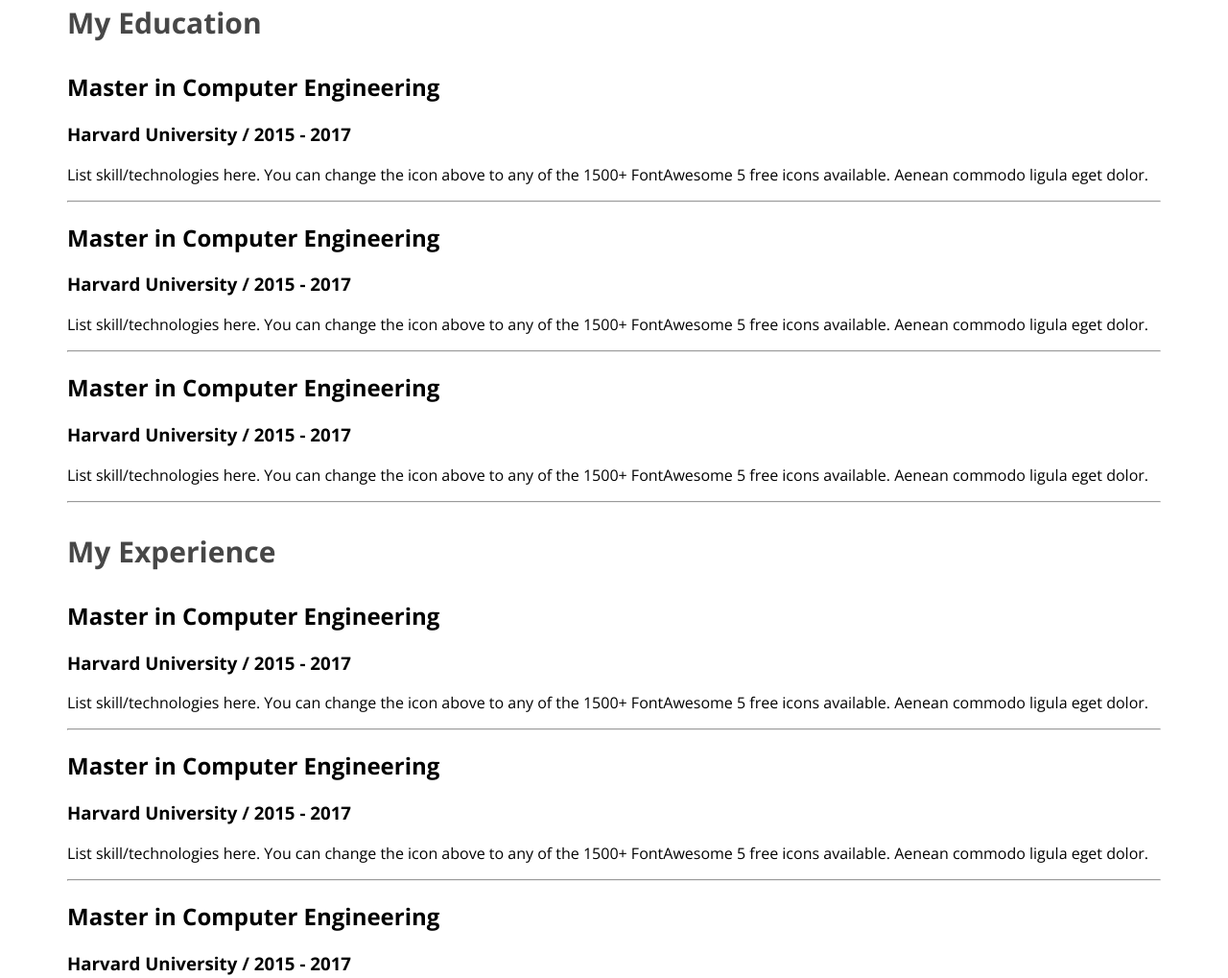
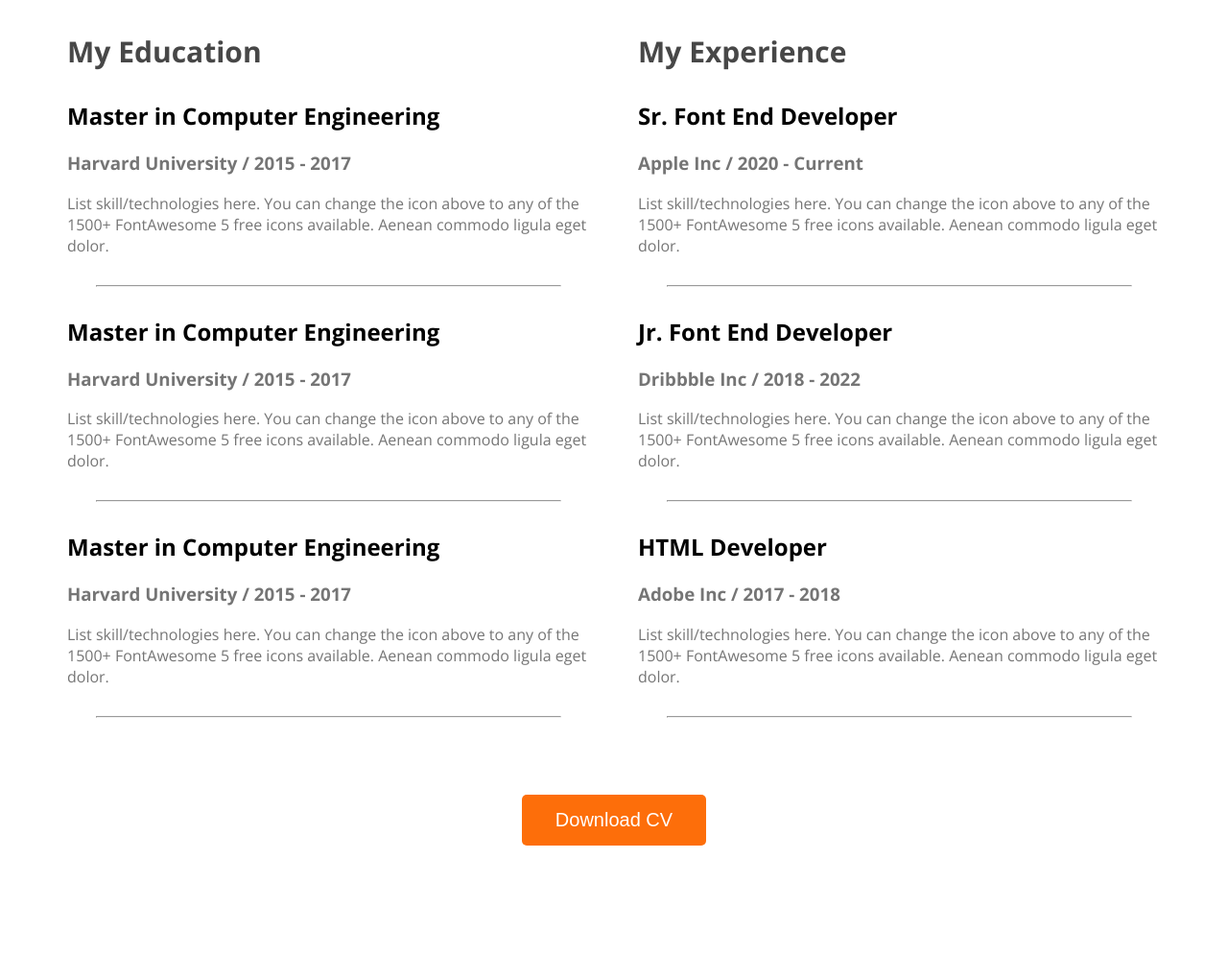
Before and after one commit to Farhana1111/web-developer-portfolio, a plain HTML site: page index.html in a window 1280 px wide. Shown: the part 2591-3610 px from the top of the page at 96% size. After the commit the page ends 3480 px from the top, so only its background shows below. Drawn offline with nearby package versions, Linux system fonts and the light colour scheme.

Commit message:
finished the resume section

```diff
--- a/index.html
+++ b/index.html
@@ -141,28 +141,31 @@
 
     <div class="resume-column">
         <h3 class="resume-column-title">My Experience</h3> <div class="resume-item">
-            <h2 class="resume-item title">Master in Computer Engineering</h2>
-            <h3 class="resume-item-institute">Harvard University / 2015 - 2017</h3>
+            <h2 class="resume-item title">Sr. Font End Developer</h2>
+            <h3 class="resume-item-institute">Apple Inc / 2020 - Current</h3>
             <p class="resume-item-description">List skill/technologies here. You can change the icon above
                 to any of the 1500+ FontAwesome 5 free icons available. Aenean commodo ligula eget dolor.</p>
         </div>
         <hr>
         <div class="resume-item">
-            <h2 class="resume-item title">Master in Computer Engineering</h2>
-            <h3 class="resume-item-institute">Harvard University / 2015 - 2017</h3>
+            <h2 class="resume-item title">Jr. Font End Developer</h2>
+            <h3 class="resume-item-institute">Dribbble Inc / 2018 - 2022</h3>
             <p class="resume-item-description">List skill/technologies here. You can change the icon above
                 to any of the 1500+ FontAwesome 5 free icons available. Aenean commodo ligula eget dolor.</p>
         </div>
         <hr>
         <div class="resume-item">
-            <h2 class="resume-item title">Master in Computer Engineering</h2>
-            <h3 class="resume-item-institute">Harvard University / 2015 - 2017</h3>
+            <h2 class="resume-item title">HTML Developer</h2>
+            <h3 class="resume-item-institute">Adobe Inc / 2017 - 2018</h3>
             <p class="resume-item-description">List skill/technologies here. You can change the icon above
                 to any of the 1500+ FontAwesome 5 free icons available. Aenean commodo ligula eget dolor.</p>
         </div>
         <hr>
     </div>
 
+</div>
+<div class="download-cv">
+    <button class="btn-primary">Download CV</button>
 </div>
 </section>
     </main>
--- a/styles/portfolio.css
+++ b/styles/portfolio.css
@@ -136,3 +136,28 @@ box-shadow: 0px 6px 50px 0px rgba(0, 0, 0, 0.06);
     font-weight: 700;
 
 }
+.resume-container{
+    display: flex;
+    gap: 50px;
+}
+.resume-item title{
+    color:  #474747;
+    font-family: Open Sans;
+    font-size: 25px;
+    font-weight: 700;
+    margin-bottom: 10px;
+}
+.resume-item-institute{
+    margin-bottom: 20;
+    margin-top: 0px;
+}
+.resume-item-institute , .resume-item-description{
+    color:  #757575 ;
+}
+.resume-container hr{
+    margin:30px ;
+}
+.download-cv{
+    text-align: center;
+    margin-top: 50px;
+}
```
